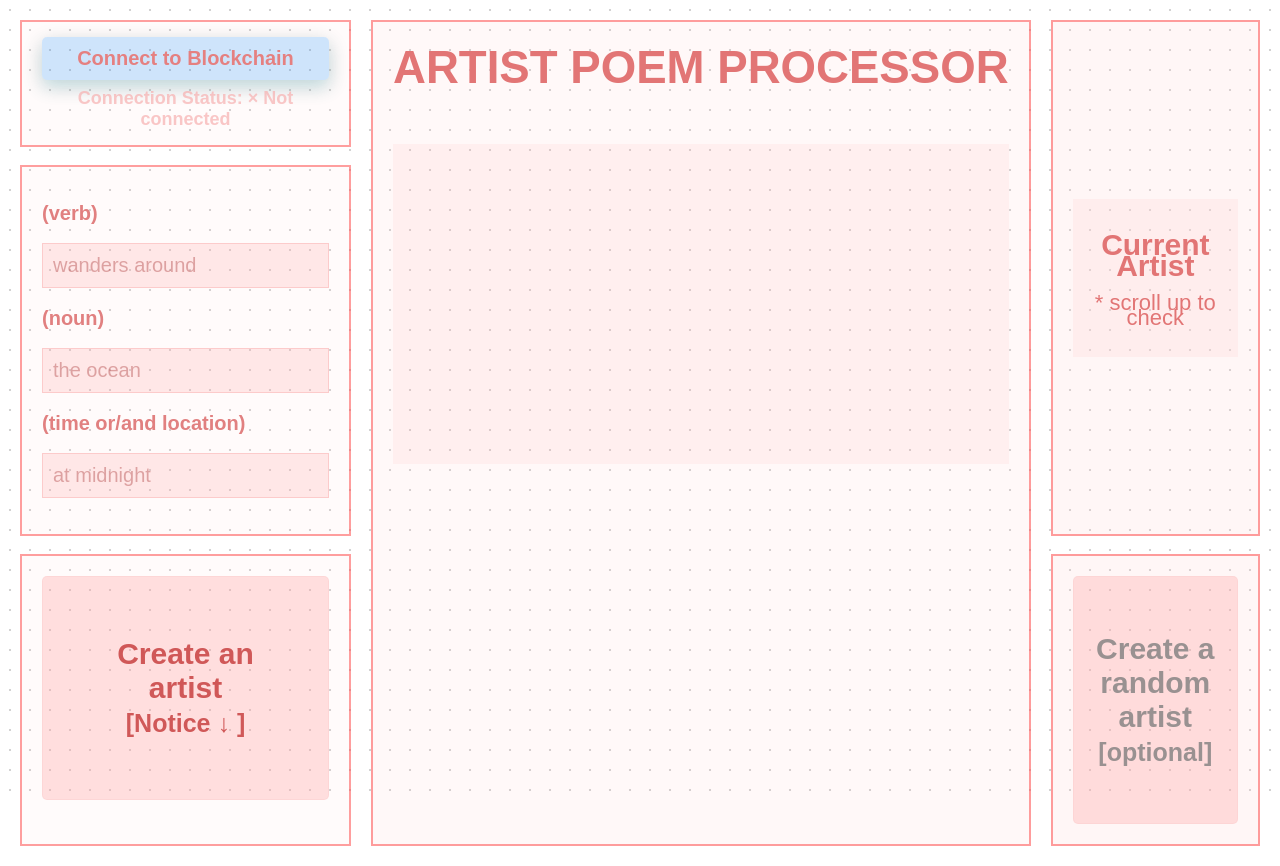
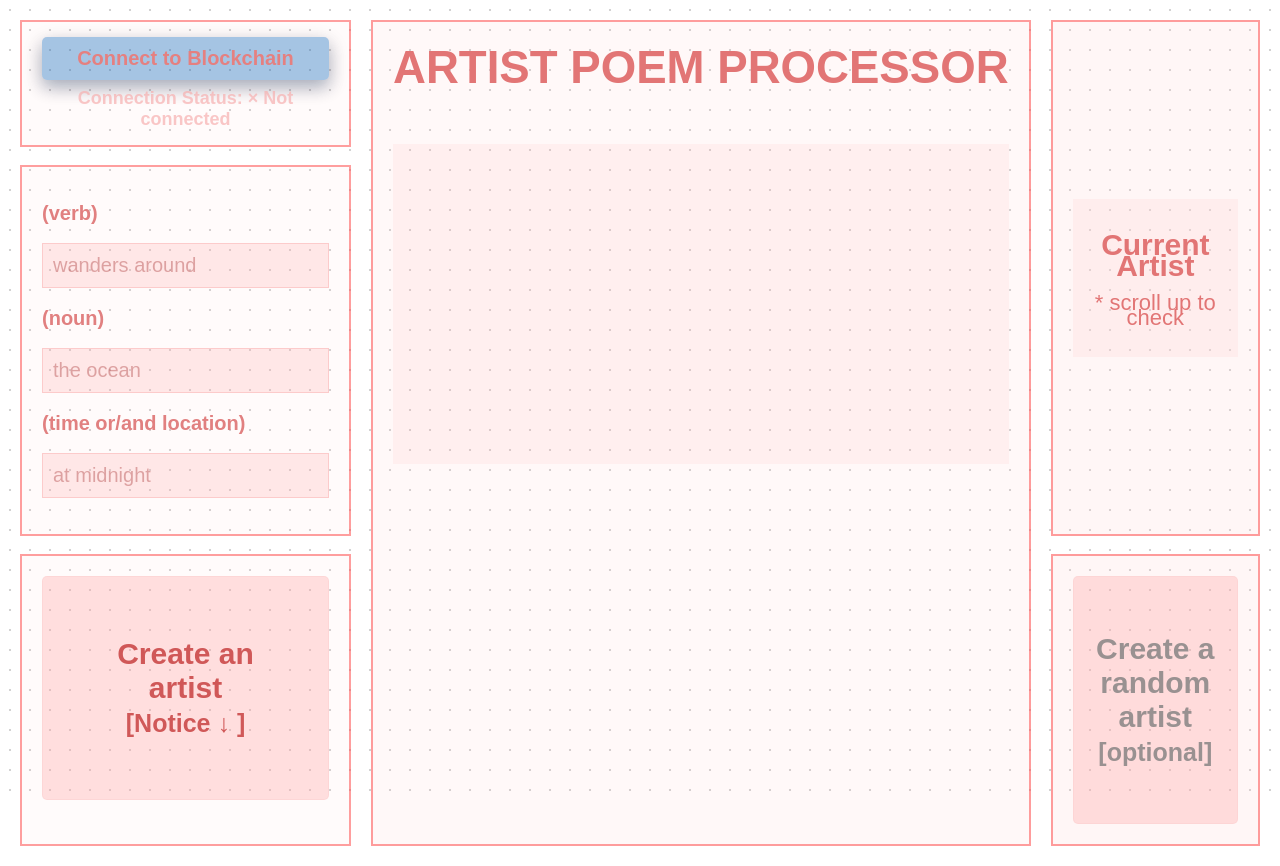
Before and after one commit to Yvonne213/artist-poem-contract, a plain HTML site: page index.html in a window 1280 px wide. In both pictures the pointer is over the button "Connect to Blockchain". Drawn offline with nearby package versions, Linux system fonts and the light colour scheme; a web font is replaced by a local one.

Commit message:
update hover color

```diff
--- a/style.css
+++ b/style.css
@@ -86,8 +86,8 @@ body {
 }
 
 #connectButton:hover {
-  background-color: #0088ff31;
-  box-shadow: 0 8px 16px 0 rgba(124, 242, 255, 0.2), 0 6px 20px 0 rgba(0, 0, 0, 0.19)
+  background-color: #0062b75a;
+  box-shadow: 0 8px 16px 0 rgba(0, 34, 101, 0.2), 0 6px 20px 0 rgba(0, 0, 0, 0.19)
 }
 
 
@@ -129,10 +129,10 @@ input::placeholder {
 }
 
 input:hover {
-  border: 1.2px solid #03b8e5;
+  border: 1.2px solid #0198cf;
   /* Set the desired hover border color */
 
-  background-color: #03b8e51b;
+  background-color: #5e5e5e1b;
 }
 
 /********************/
@@ -185,8 +185,8 @@ input:hover {
 
 
 button:hover {
-  background-color: #0088ff31;
-  box-shadow: 0 8px 16px 0 rgba(124, 242, 255, 0.2), 0 6px 20px 0 rgba(0, 0, 0, 0.19)
+  background-color: #0062b75a;
+  box-shadow: 0 8px 16px 0 rgba(0, 34, 101, 0.2), 0 6px 20px 0 rgba(0, 0, 0, 0.19)
 }
 
 .moving1 {
```
